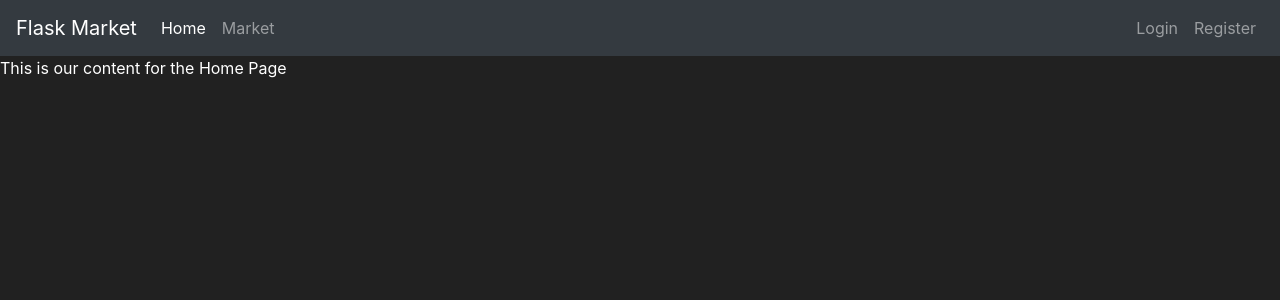
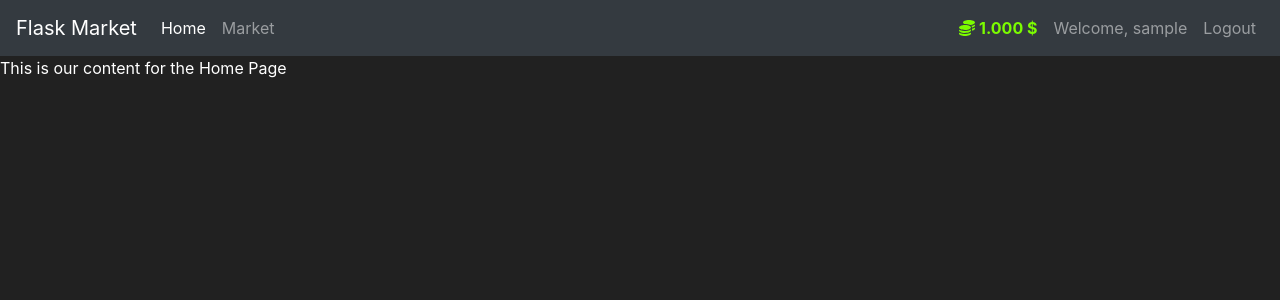
Before and after one commit to Gert2510/flask-course, a Flask app: page / in a window 1280 px wide. Shown: the top 300 px of the page. Run offline with Flask 3, Linux system fonts and the light colour scheme; the visitor is signed in with stand-in values (Sample User, id 1); some libraries are stand-ins or nearby versions.

Commit message:
chore: login finished
Signed-off-by: Gert2510 <gert@seebacher-experten.com>

```diff
--- a/market/models.py
+++ b/market/models.py
@@ -13,6 +13,13 @@ class User(db.Model, UserMixin):
     password_hash = db.Column(db.String(length=60), nullable=False)
     budget = db.Column(db.Integer(), nullable=False, default=1000)
     items = db.relationship('Item', backref='owned_user', lazy=True)
+
+    @property
+    def prettier_budget(self):
+        if len(str(self.budget)) >= 4:
+            return f'{str(self.budget)[:-3]}.{str(self.budget)[-3:]} $'
+        else:
+            return f'{self.budget}$'
 
     @property
     def password(self):
--- a/market/templates/base.html
+++ b/market/templates/base.html
@@ -27,6 +27,23 @@
                 <a class="nav-link" href="{{ url_for('market_page') }}">Market</a>
             </li>
         </ul>
+        {% if current_user.is_authenticated %}
+        <ul class="navbar-nav">
+            <li class="nav-item">
+                <a class="nav-link" style="color: lawngreen; font-weight: bold">
+                    <i class="fa-solid fa-coins"></i>
+                    {{ current_user.prettier_budget }}
+                </a>
+            </li>
+            <li class="nav-item">
+                <a class="nav-link">Welcome, {{ current_user.username }}</a>
+            </li>
+            <li class="nav-item">
+                <a class="nav-link" href="#">Logout</a>
+            </li>
+
+        </ul>
+        {% else %}
         <ul class="navbar-nav">
             <li class="nav-item">
                 <a class="nav-link" href="{{ url_for('login_page') }}">Login</a>
@@ -35,6 +52,8 @@
                 <a class="nav-link" href="{{ url_for('register_page') }}">Register</a>
             </li>
         </ul>
+        {% endif %}
+
     </div>
 </nav>
 {% with messages = get_flashed_messages(with_categories=true) %}
@@ -58,7 +77,7 @@
 
 <!-- Optional JavaScript -->
 <!-- jQuery first, then Popper.js, then Bootstrap JS -->
-      <script src='https://kit.fontawesome.com/a076d05399.js'></script>
+<script src="https://cdnjs.cloudflare.com/ajax/libs/font-awesome/6.7.1/js/all.min.js" crossorigin="anonymous"></script>
 <script src="https://code.jquery.com/jquery-3.5.1.slim.min.js" integrity="sha384-DfXdz2htPH0lsSSs5nCTpuj/zy4C+OGpamoFVy38MVBnE+IbbVYUew+OrCXaRkfj" crossorigin="anonymous"></script>
 <script src="https://cdn.jsdelivr.net/npm/popper.js@1.16.1/dist/umd/popper.min.js" integrity="sha384-9/reFTGAW83EW2RDu2S0VKaIzap3H66lZH81PoYlFhbGU+6BZp6G7niu735Sk7lN" crossorigin="anonymous"></script>
 <script src="https://stackpath.bootstrapcdn.com/bootstrap/4.5.2/js/bootstrap.min.js" integrity="sha384-B4gt1jrGC7Jh4AgTPSdUtOBvfO8shuf57BaghqFfPlYxofvL8/KUEfYiJOMMV+rV" crossorigin="anonymous"></script>
```
Lines whose indentation alone changed are shown as unchanged.
